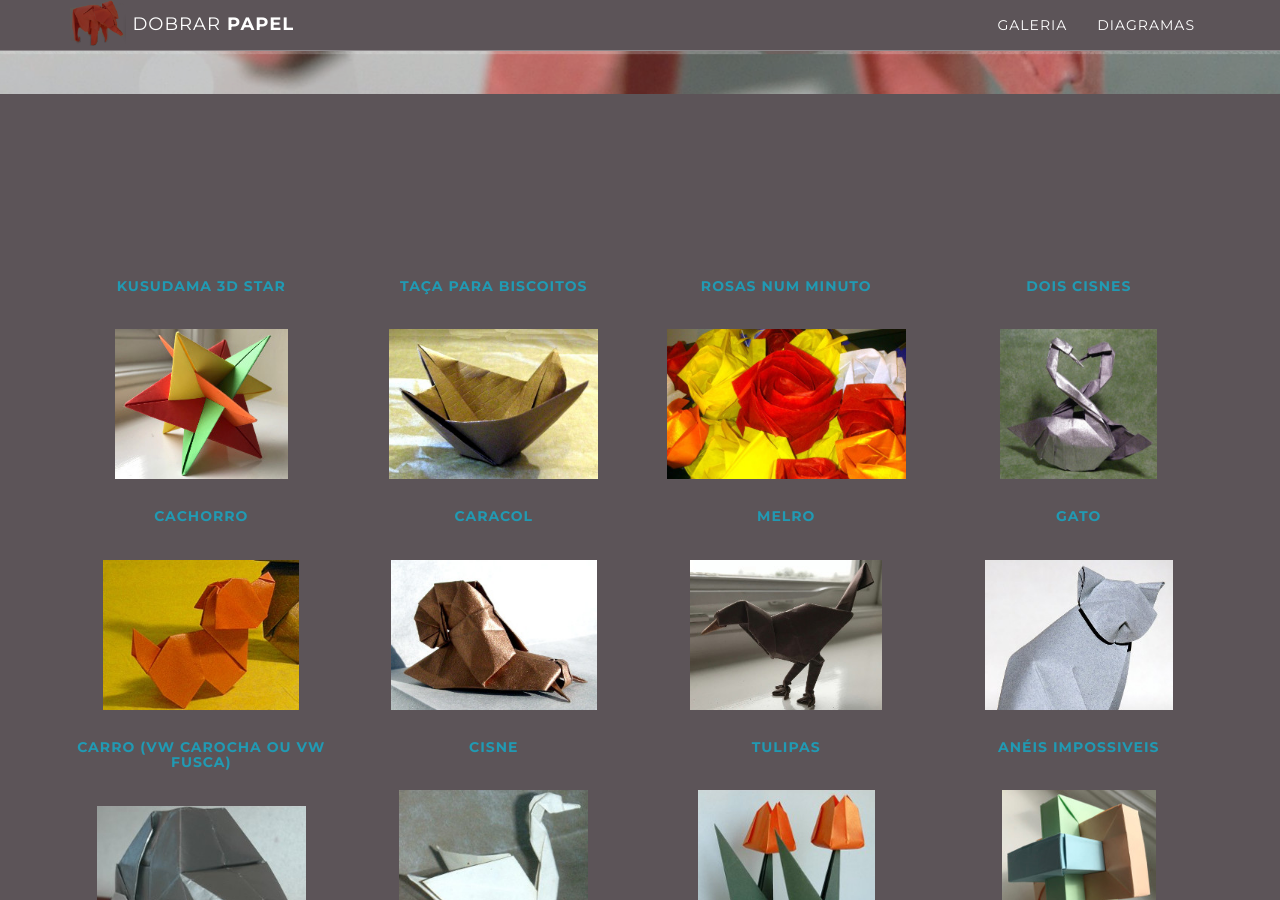
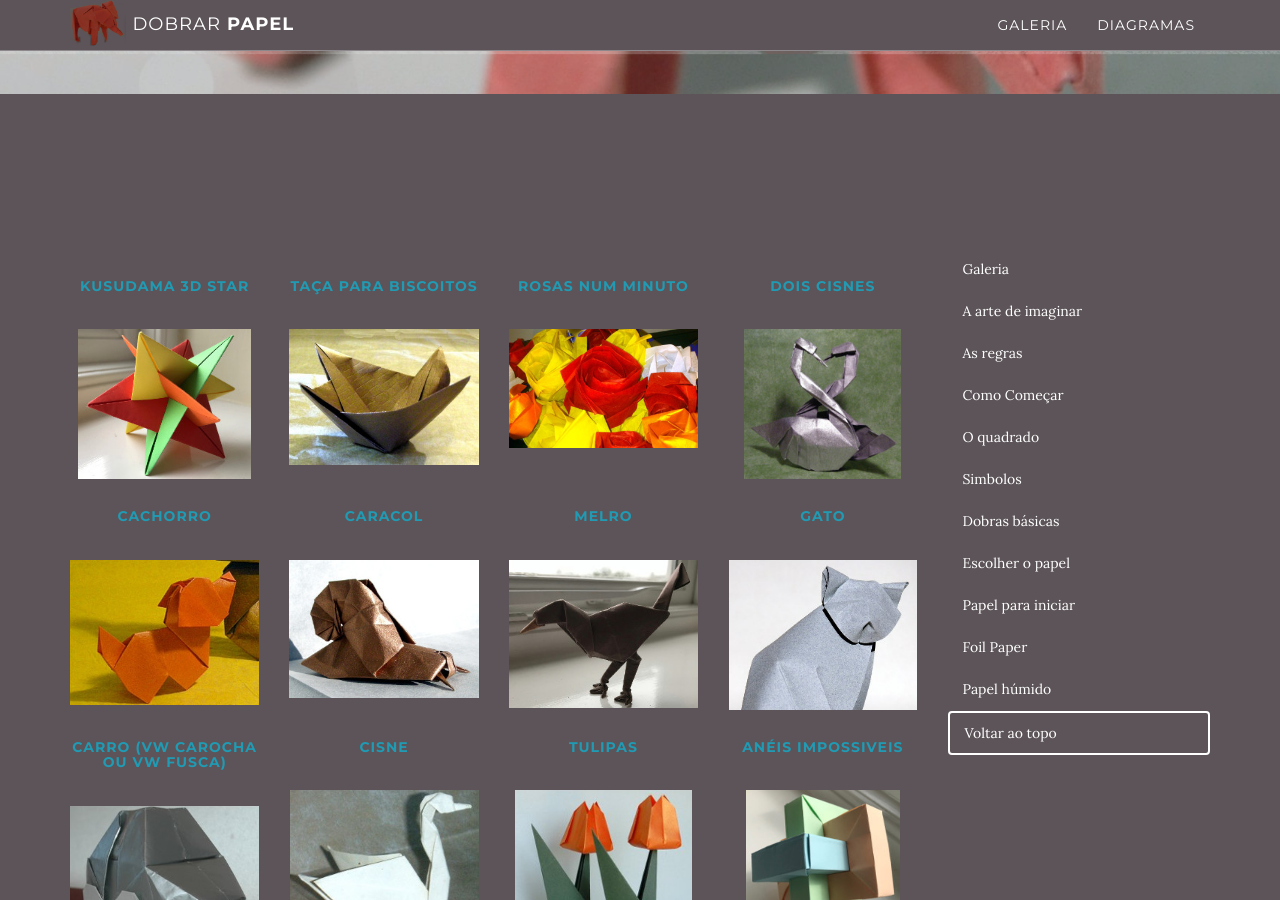
Before and after one commit to pawlo0/dobrarpapel, a Jekyll site: the page built from index.html, in a window 1280 px wide and 900 px high, scrolled down 851 px. Built offline with Jekyll 4.4.1, drawn with Linux system fonts in a browser that asks for light colours.

Commit message:
fixes position of list of posts

```diff
--- a/index.html
+++ b/index.html
@@ -11,8 +11,9 @@
 
     {% assign sorted_welcome = site.welcome | sort:"rank" %}
 
-
     <div class="container">
+        <div class="row">
+            <div class="col-md-9">
                 <section id=0 class="content-section text-center small-imgs fadeInFast">
                     <div class="row">
                         {% for post in site.posts %}
@@ -27,8 +28,6 @@
                         {% endfor %}
                     </div>
                 </section>
-        <div class="row">
-            <div class="col-md-9">
                 {% for item in sorted_welcome %}
                     <section id="{{item.rank}}" class="content-section text-center contentWithFadeIn" style="opacity: 0">
                         <h2>{{item.title}}</h2>
@@ -39,6 +38,7 @@
             </div>
             <div id="sidebar" class="col-md-3 hidden-xs hidden-sm">
                 <ul id="sidebar-nav" class="nav nav-pills nav-stacked" role="tablist">
+                    <li><a class="page-scroll" href="#0">Galeria</a></li>
                     {% for item in sorted_welcome %}
                         <li><a class="page-scroll" href="#{{item.rank}}">{{item.title}}</a></li>
                     {% endfor %}
@@ -48,7 +48,6 @@
         </div>
     </div>
 
-
     {% include footer.html %}
     {% include js.html %}
     </body>
```
Lines whose indentation alone changed are shown as unchanged.
